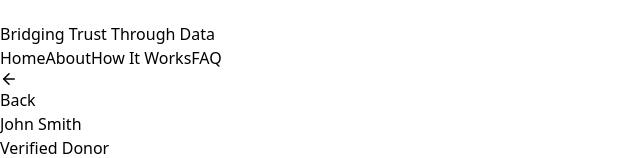
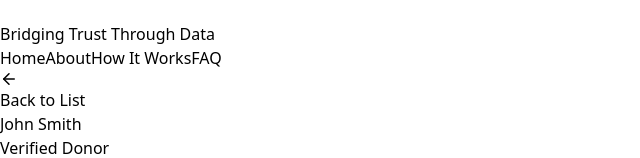
Before and after one commit to Dhiraj201226/Inheritance-Frontend, a React (Vite) app in the folder inheritance-app/: page /donor/1 in a window 1280 px wide. Shown: the part 178-336 px from the top of the page, without its empty margins (0-640 px from the left). Built offline with nearby package versions, Linux system fonts and the light colour scheme.

Commit message:
Added diff pages for each party also done with complaint page and some design

```diff
--- a/inheritance-app/src/pages/DonorProfile/index.jsx
+++ b/inheritance-app/src/pages/DonorProfile/index.jsx
@@ -1,6 +1,7 @@
 import React from "react";
 import { CircleDollarSign, ArrowLeft, Calendar, FileText } from "lucide-react";
 import { useNavigate, useLocation } from "react-router-dom";
+// import { Link } from "react-router-dom"; // Link is no longer needed since we use navigate
 import bjp from "../../assets/bjp.png";
 import inc from "../../assets/inc.png";
 import ss from "../../assets/ss.png";
@@ -62,9 +63,10 @@ export default function DonorProfile() {
 
       {/* Top Bar */}
       <div className="bg-white border-b border-slate-200 px-6 py-4 mb-8 sticky top-0 z-30 shadow-sm">
-        <div className="max-w-7xl mx-auto flex items-center gap-2 text-slate-500 cursor-pointer hover:text-blue-600 w-fit" onClick={() => navigate(-1)}>
+        {/* Changed onClick handler to navigate specifically to /PublicViewer */}
+        <div className="max-w-7xl mx-auto flex items-center gap-2 text-slate-500 cursor-pointer hover:text-blue-600 w-fit" onClick={() => navigate("/PublicViewer")}>
            <ArrowLeft size={18} />
-           <span className="font-medium">Back</span>
+           <span className="font-medium">Back to List</span>
         </div>
       </div>
 
@@ -103,12 +105,12 @@ export default function DonorProfile() {
 
           <div className="h-64 flex items-end justify-between gap-2 sm:gap-6 px-2 pb-2 border-b border-slate-100">
             {/* Bars are now purely visual proportions of the calculated amounts */}
-            <Bar year="2019" height="h-24" amount={formatMoney(Math.floor(totalAmount * 0.1))} />
-            <Bar year="2020" height="h-32" amount={formatMoney(Math.floor(totalAmount * 0.15))} />
-            <Bar year="2021" height="h-28" amount={formatMoney(tx4)} /> {/* NCP Amount */}
-            <Bar year="2022" height="h-28" amount={formatMoney(tx3)} /> {/* SS Amount */}
+            <Bar year="2019" height="h-24" amount={formatMoney(Math.floor(totalAmount * 0.1))} bg="bg-blue-400" />
+            <Bar year="2020" height="h-32" amount={formatMoney(Math.floor(totalAmount * 0.15))} bg="bg-blue-400" />
+            <Bar year="2021" height="h-28" amount={formatMoney(tx4)} bg="bg-blue-400"/> {/* NCP Amount */}
+            <Bar year="2022" height="h-28" amount={formatMoney(tx3)} bg="bg-blue-400"/> {/* SS Amount */}
             <Bar year="2023" height="h-48" amount={formatMoney(tx2)} bg="bg-blue-400" /> {/* INC Amount */}
-            <Bar year="2024" height="h-56" amount={formatMoney(tx1)} bg="bg-blue-600" /> {/* BJP Amount */}
+            <Bar year="2024" height="h-56" amount={formatMoney(tx1)} bg="bg-blue-400" /> {/* BJP Amount */}
           </div>
         </div>
 
```
